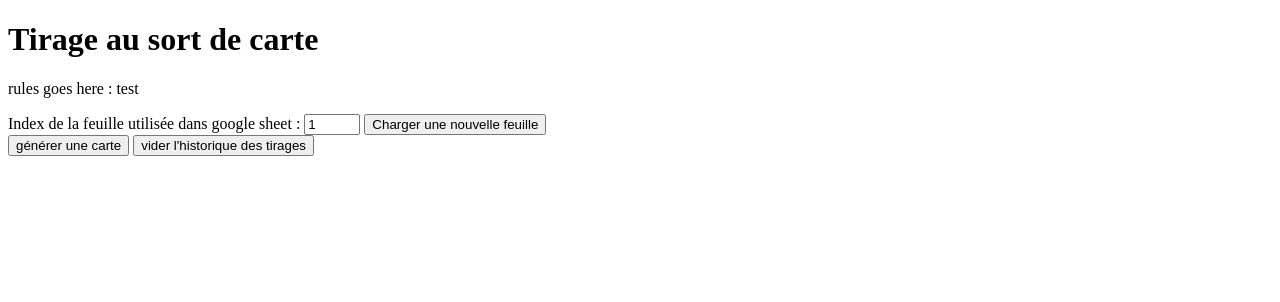
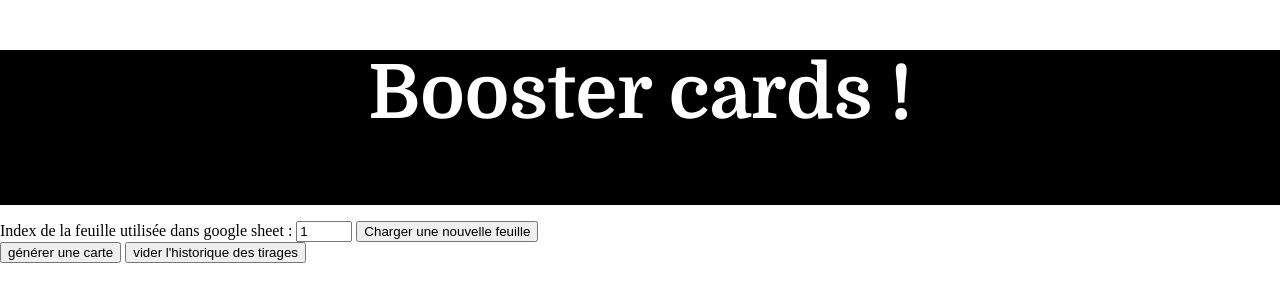
Before and after one commit to methio/BoosterCards, a plain HTML site: page index.html in a window 1280 px wide. Drawn offline with nearby package versions, Linux system fonts and the light colour scheme.

Commit message:
[WIP] style

```diff
--- a/index.html
+++ b/index.html
@@ -4,13 +4,17 @@
 	<title>proto Tirage au sort cartes</title>
 	<meta charset="utf-8">
   <link rel="stylesheet" type="text/css" href="style.css"/>
+  <link rel="preconnect" href="https://fonts.gstatic.com">
+<link href="https://fonts.googleapis.com/css2?family=Domine:wght@700&display=swap" rel="stylesheet">
 
   <script src="https://ajax.googleapis.com/ajax/libs/jquery/3.5.1/jquery.min.js"></script>
   <script src="script.js" defer></script>
 </head>
 <body>
-  <h1>Tirage au sort de carte</h1>
-  <p> rules goes here : test</p>
+  <div class="header">
+    <h1>Booster cards !</h1>
+    <p> rules goes here : test</p>
+  </div>
 
   <div id="sheetSelection">
     <label for="sheet">Index de la feuille utilisée dans google sheet : </label>
--- a/style.css
+++ b/style.css
@@ -2,3 +2,17 @@
   /* on affiche la liste une fois qu'on clique sur générer un set de cartes */
   display: none;
 }
+
+body{margin:0 0 0 0;}
+
+.header {
+background-color: black;
+width: 100%;
+top: 0;}
+
+h1 {
+color:white;
+font-family: 'Domine', serif;
+font-size: 75px;
+text-align: center;
+}
```
